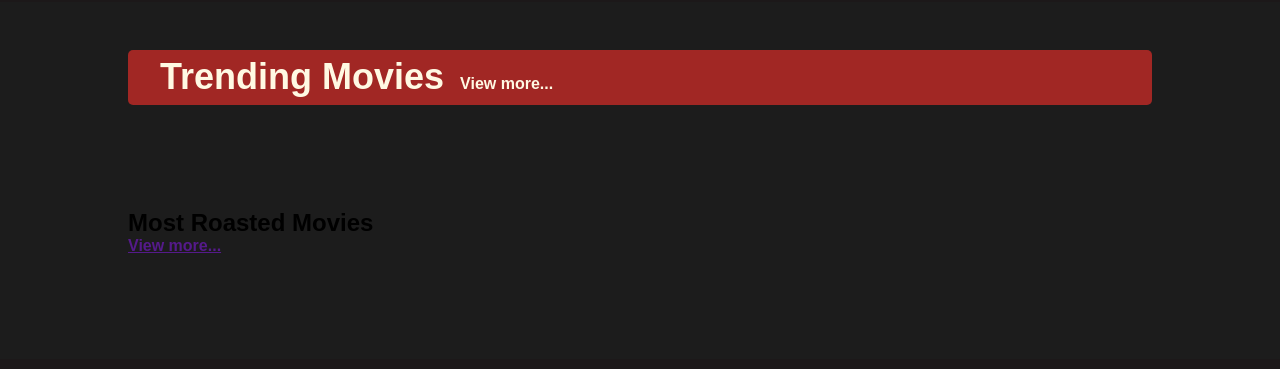
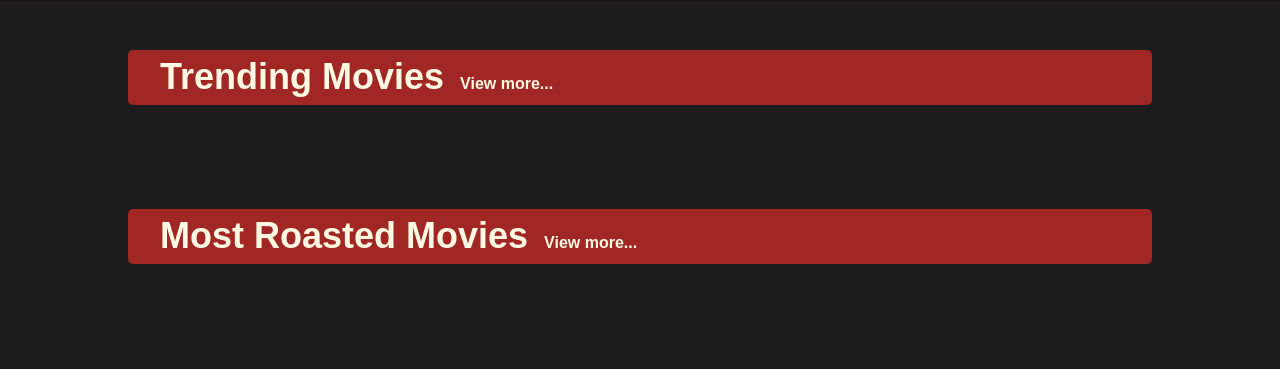
Before and after one commit to web-design-project-2025/web-design-project-group-33, a plain HTML site: page pages/movies/movies.html in a window 1280 px wide. Shown: the part 110-479 px from the top of the page. Drawn offline with Linux system fonts and the light colour scheme; no server answers; a web font is replaced by a local one.

Commit message:
Header bug solved

```diff
--- a/pages/movies/movies.html
+++ b/pages/movies/movies.html
@@ -50,9 +50,9 @@
       </section>
 
       <section id="movies-roasted" class="movies-section">
-        <div class="movies-section-header">
-          <h2 class="movies-section-title">Most Roasted Movies</h2>
-          <a href="" class="movies-view-more">View more...</a>
+        <div class="section-header">
+          <h2 class="section-title">Most Roasted Movies</h2>
+          <a href="" class="view-more">View more...</a>
         </div>
         <div id="top" class="movies-container"></div>
       </section>
```
